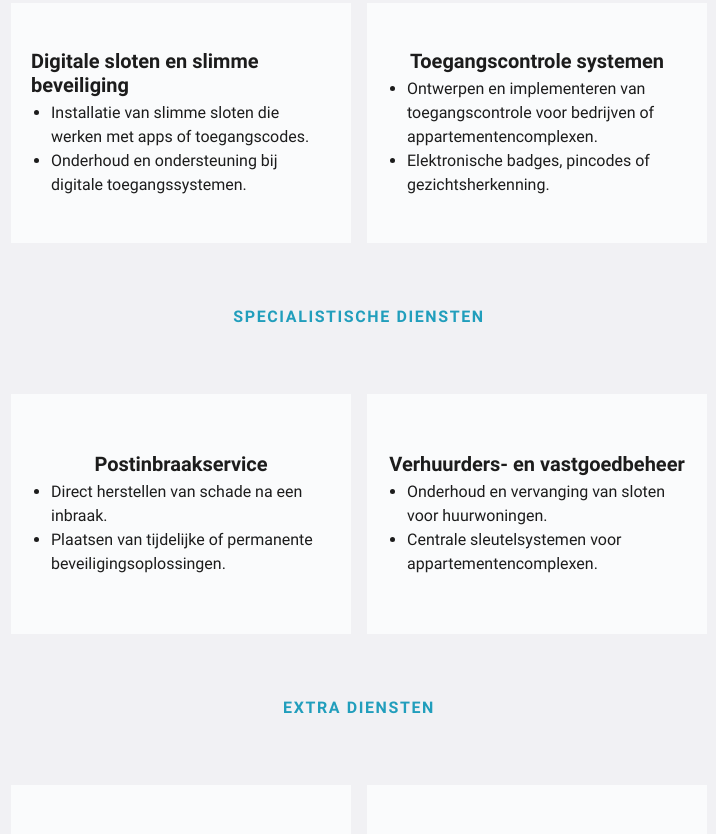
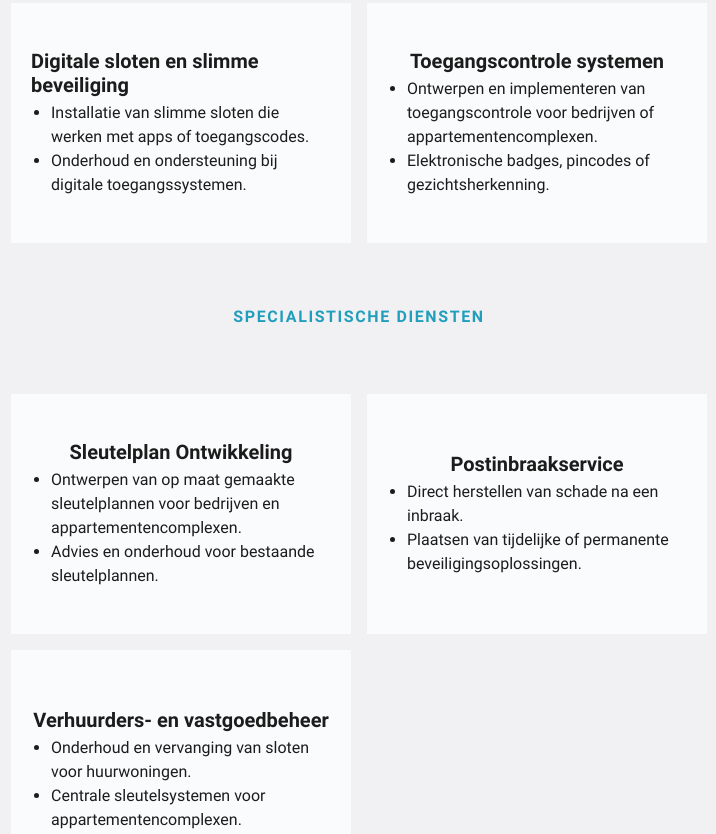
Before and after one commit to milanaismail/website-slotenmaker, a website: page diensten.html in a window 1280 px wide. Shown: the part 1571-2405 px from the top of the page, without its empty margins (281-997 px from the left). Drawn offline with Linux system fonts and the light colour scheme.

Commit message:
diensten

```diff
--- a/diensten.html
+++ b/diensten.html
@@ -180,7 +180,7 @@
 
                     <li class="cs-item">
 
-                        <span class="cs-name">Reparatie van sloten</span>
+                        <span class="cs-name">Sloten vervangen</span>
                             <ul class="cs-item-ul">
                                 <li>
                                     Vervanging van defecte of verouderde sloten.
@@ -291,6 +291,13 @@
                     </span>
                 </div>
                 <ul class="cs-card-group">
+                    <li class="cs-item">
+                        <span class="cs-name">Sleutelplan Ontwikkeling</span>
+                        <ul class="cs-item-ul">
+                            <li>Ontwerpen van op maat gemaakte sleutelplannen voor bedrijven en appartementencomplexen.</li>
+                            <li>Advies en onderhoud voor bestaande sleutelplannen.</li>
+                        </ul>
+                    </li>
                     <li class="cs-item">
                         <span class="cs-name">Postinbraakservice
                         </span>
```
